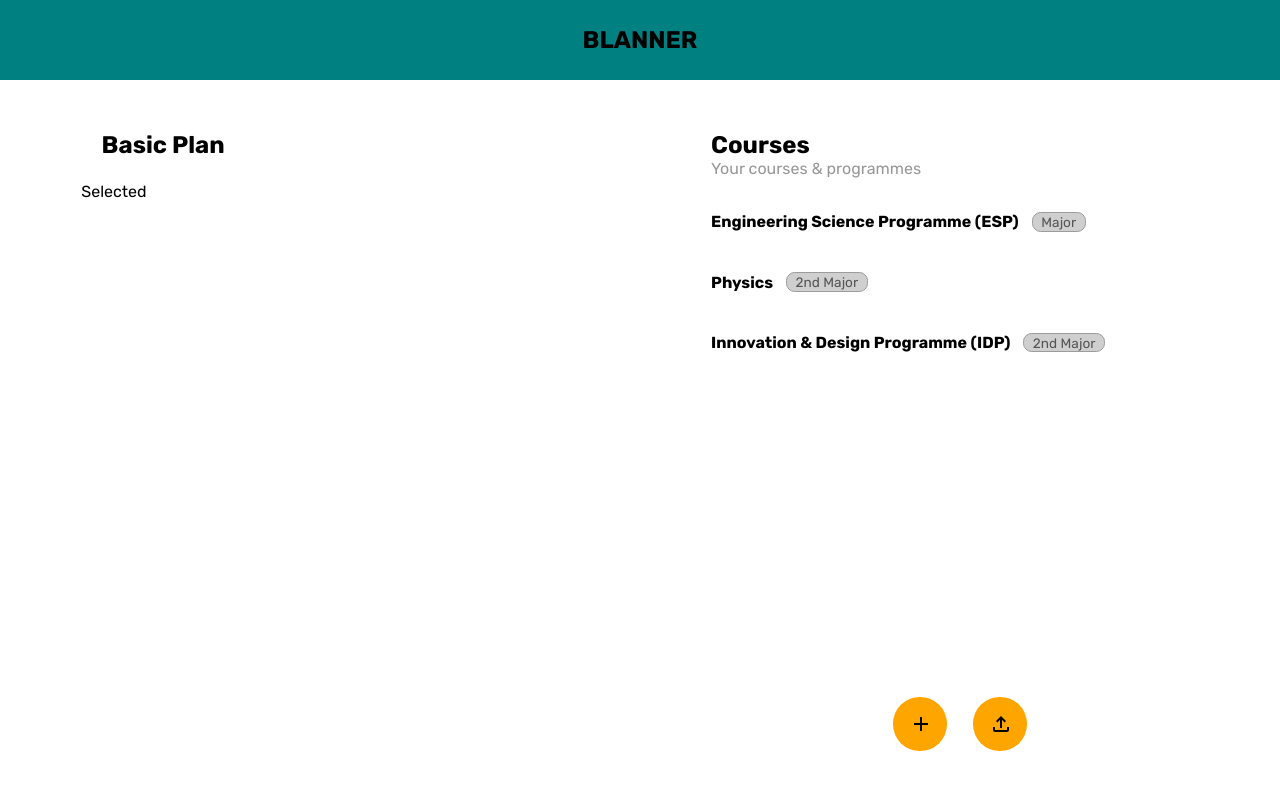
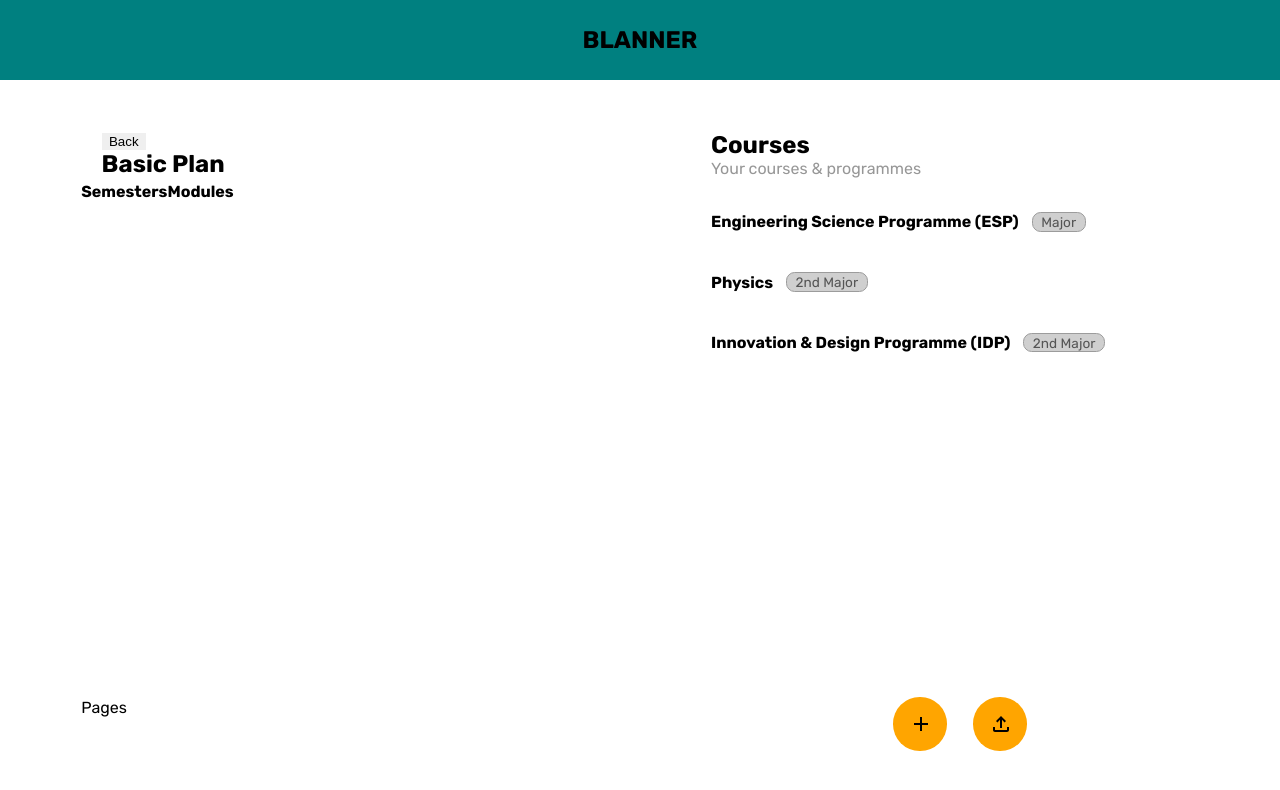
Before and after one commit to jittosan/planner-site, a Next.js app: page /home in a window 1280 px wide. Both pictures are taken after a click on the element "Basic Plan". Shown: the top 790 px of the page. Built offline with nearby package versions, Linux system fonts and the light colour scheme.

Commit message:
animate ScheduleMenu page transition

```diff
--- a/components/ScheduleMenu.js
+++ b/components/ScheduleMenu.js
@@ -6,6 +6,7 @@ import { useSelectScheduleContext } from '../context/selectScheduleContext'
 import { useStartUpAnimationContext } from '../context/startUpAnimationContext'
 import { refChildSelector } from '../scripts/utils'
 import styles from '../styles/ScheduleMenu.module.scss'
+import ScheduleView from './ScheduleView'
 
 const ScheduleMenu = ({  }) => {
     // get schedule data from context
@@ -16,46 +17,51 @@ const ScheduleMenu = ({  }) => {
     const resetSchedule = () => {
         let tl = gsap.timeline()
         tl.fromTo(containerRef, {
-            y: 0,
-            opacity: 1
+            x: 0,
+            opacity: 1,
         }, {
-            y:-20,
+            x:-10,
             opacity: 0,
-            duration: 0.3,
+            duration: 0.2,
+            ease: Power3.easeInOut,
+
+        })
+        tl.add(() => {setselectedScheduleIndex(-1)}, ">-35%")
+        tl.fromTo(containerRef, {
+            x: -10,
+            opacity: 0,
+        }, {
+            x:0,
+            opacity: 1,
+            duration: 0.2,
             ease: Power3.easeInOut
-        })
-        tl.fromTo(containerRef, {
-            y: -20,
-            opacity: 0
-        }, {
-            y:0,
-            opacity: 1,
-            duration: 0.3,
-            ease: Power3.easeInOut
-        }, "<=75%")
-        setselectedScheduleIndex(-1)
+        }, "<=40%")
+        // setselectedScheduleIndex(-1)
     }
     const selectSchedule = (index) => {
         let tl = gsap.timeline()
         tl.fromTo(containerRef, {
-            y: 0,
-            opacity: 1
+            x: 0,
+            opacity: 1,
+
         }, {
-            y:-20,
+            x:-10,
             opacity: 0,
-            duration: 0.3,
+            duration: 0.2,
             ease: Power3.easeInOut
         })
+        // swipe down buttons?
+        tl.add(() => {setselectedScheduleIndex(index)}, ">-35%")
         tl.fromTo(containerRef, {
-            y: -20,
-            opacity: 0
+            x: -10,
+            opacity: 0,
         }, {
-            y:0,
+            x:0,
             opacity: 1,
-            duration: 0.3,
+            duration: 0.2,
             ease: Power3.easeInOut
-        }, "<=75%")
-        setselectedScheduleIndex(index)
+        }, "<=40%")
+
     }
 
     // ANIMATE LOAD-IN
@@ -79,6 +85,7 @@ const ScheduleMenu = ({  }) => {
                 {
                     isScheduleSelected() ?
                     <>
+                    <button className={styles.backButton} onClick={() => resetSchedule()}>Back</button>
                     <h2>{scheduleData[selectedScheduleIndex].name}</h2>
                     <p>{scheduleData[selectedScheduleIndex].description}</p>
                     </>
@@ -92,17 +99,14 @@ const ScheduleMenu = ({  }) => {
             {
                 isScheduleSelected() ?
                 <>
-                    <p onClick={() => resetSchedule()}>Selected</p>
+                    <ScheduleView />
                 </>
                 :
                 <>
                     <div className={styles.scheduleContainer}>
                         {scheduleData.map((item, index) => {return <ScheduleMenuItem key={index} index={index} onSelect={() => selectSchedule(index)} />})}
                     </div>
-                    <div className={styles.buttonContainer}>
-                        <button><MdAdd /></button>
-                        <button><MdOutlineFileUpload /></button>
-                    </div>
+                    <ScheduleMenuButtonTray />
                 </>
             }
         </div>
@@ -157,3 +161,28 @@ const ScheduleMenuItem = ({ index, onSelect }) => {
         </div>
     )
 }
+
+const ScheduleMenuButtonTray = ({  }) => {
+    // ANIMATION EFFECTS
+    let containerRef = useRef([])
+    useEffect(() => {
+        let tl = gsap.timeline()
+        tl.fromTo(containerRef, {
+            opacity: 0,
+            y: 5
+        }, {
+            opacity: 1,
+            y: 0,
+            duration: 0.3,
+            delay: 0.1,
+            ease: Power3.easeInOut
+        })
+    }, [])
+
+    return(
+        <div className={styles.buttonContainer} ref={(el) => {containerRef=el}}>
+            <button><MdAdd /></button>
+            <button><MdOutlineFileUpload /></button>
+        </div>
+    )
+}
--- a/components/ScheduleView.js
+++ b/components/ScheduleView.js
@@ -2,9 +2,15 @@ import React from 'react'
 
 const ScheduleView = () => {
     return (
+        <>
         <div>
+            <strong>Semesters</strong>
             <strong>Modules</strong>
         </div>
+        <div>
+            <p>Pages</p>
+        </div>
+        </>
     )
 }
 
--- a/styles/ScheduleMenu.module.scss
+++ b/styles/ScheduleMenu.module.scss
@@ -3,16 +3,25 @@
 .container {
     padding: 5ch 8ch;
     width: 100%;
-    // border-radius: 5ch;
     background-color: color('back');
-    // border: solid whitesmoke 0.2rem;
-    // filter: drop-shadow(0px 2px 5px grey);
     display: grid;
     grid-template-columns: 1fr;
     grid-template-rows: 5ch 1fr 5ch;
 
     .headerContainer {
         padding: 0 2ch;
+
+        .backButton {
+            text-decoration: none;
+            border: none;
+            padding: 0.1ch 1ch;
+            // position: absolute;
+
+            &:hover {
+                color: color('secondary');
+                cursor: pointer;
+            }
+        }
 
         p {
             color: rgb(151, 151, 151);
```
